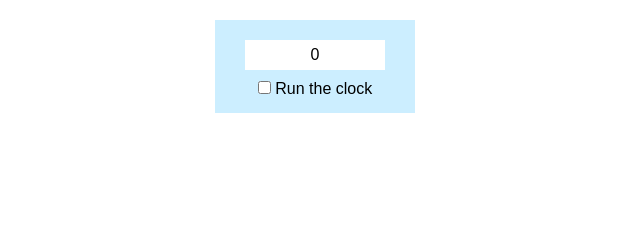
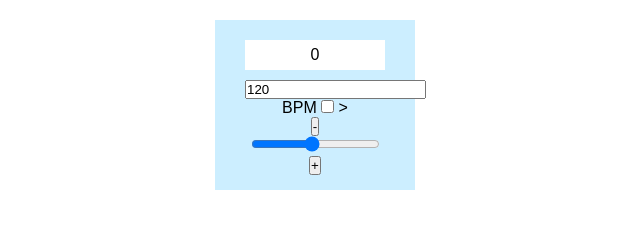
Before and after one commit to hisschemoller/nwjs-tutorial, a website with bundled scripts: page src/index.html in a window 1280 px wide. Shown: the whole page, without its empty margins (325-965 px from the left). Built offline with nearby package versions, Linux system fonts and the light colour scheme.

Commit message:
Metronome functionality.

```diff
--- a/src/index.html
+++ b/src/index.html
@@ -8,9 +8,20 @@
   </head>
   <body>
     <div class="display">
-      <div id="counter">0</div>
-      <input type="checkbox" id="run-toggle">
-      <label for="run-toggle">Run the clock</label>
+      <div class="row">
+        <div id="counter">0</div>
+      </div>
+      <div class="row">
+        <input type="number" value="" id="bpm">
+        <span>BPM</span>
+        <input type="checkbox" id="run-toggle">
+        <label for="run-toggle">&gt;</label>
+      </div>
+      <div class="row">
+        <button type="button" id="decrease" class="small-btn">-</button>
+        <input type="range" min="40" max="208" value="" id="slider">
+        <button type="button" id="increase" class="small-btn">+</button>
+      </div>
     </div>
     <script type="module" src="js/app.js"></script>
   </body>
--- a/src/js/app.js
+++ b/src/js/app.js
@@ -2,12 +2,34 @@ import { pause as pauseTimer, setup as setupTimer, start as startTimer } from '.
 
 const toggleEl = document.getElementById('run-toggle');
 const counterEl = document.getElementById('counter');
+const sliderEl = document.getElementById('slider');
+const decreaseEl = document.getElementById('decrease');
+const increaseEl = document.getElementById('increase');
+const bpmEl = document.getElementById('bpm');
+const min = 40;
+const max = 208;
 
 let audioCtx = null;
 let isRunning = false;
 let isSetup = false;
 let bpm = 120;
 let secondsPerBeat = 60 / bpm;
+
+decreaseEl.addEventListener('click', e => {
+  setBPM(bpm - 1);
+});
+
+increaseEl.addEventListener('click', e => {
+  setBPM(bpm + 1);
+});
+
+sliderEl.addEventListener('input', e => {
+  setBPM(e.target.value);
+});
+
+bpmEl.addEventListener('change', e => {
+  setBPM(e.target.value);
+});
 
 toggleEl.addEventListener('change', e => {
   isRunning = e.target.checked;
@@ -22,6 +44,13 @@ toggleEl.addEventListener('change', e => {
     pauseTimer();
   }
 });
+
+function setBPM(newValue) {
+  bpm = Math.max(min, Math.min(newValue, max));
+  secondsPerBeat = 60 / bpm;
+  bpmEl.value = bpm;
+  sliderEl.value = bpm;
+}
 
 function scheduleEvents(now, scanStart, scanEnd) {
   const firstBeat = Math.ceil(scanStart / secondsPerBeat);
@@ -48,3 +77,5 @@ function performEvent(index, now) {
       counterEl.textContent = index;
     }, delay * 1000);
 }
+
+setBPM(120);
```
